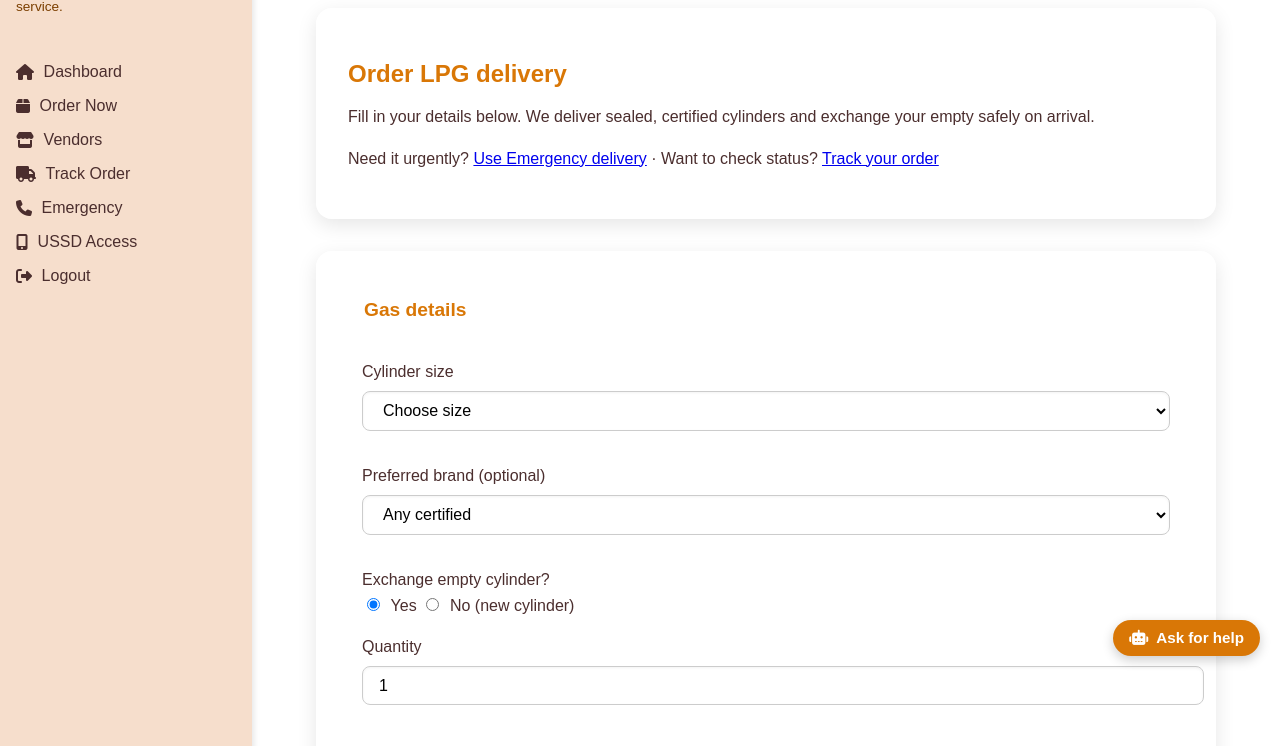
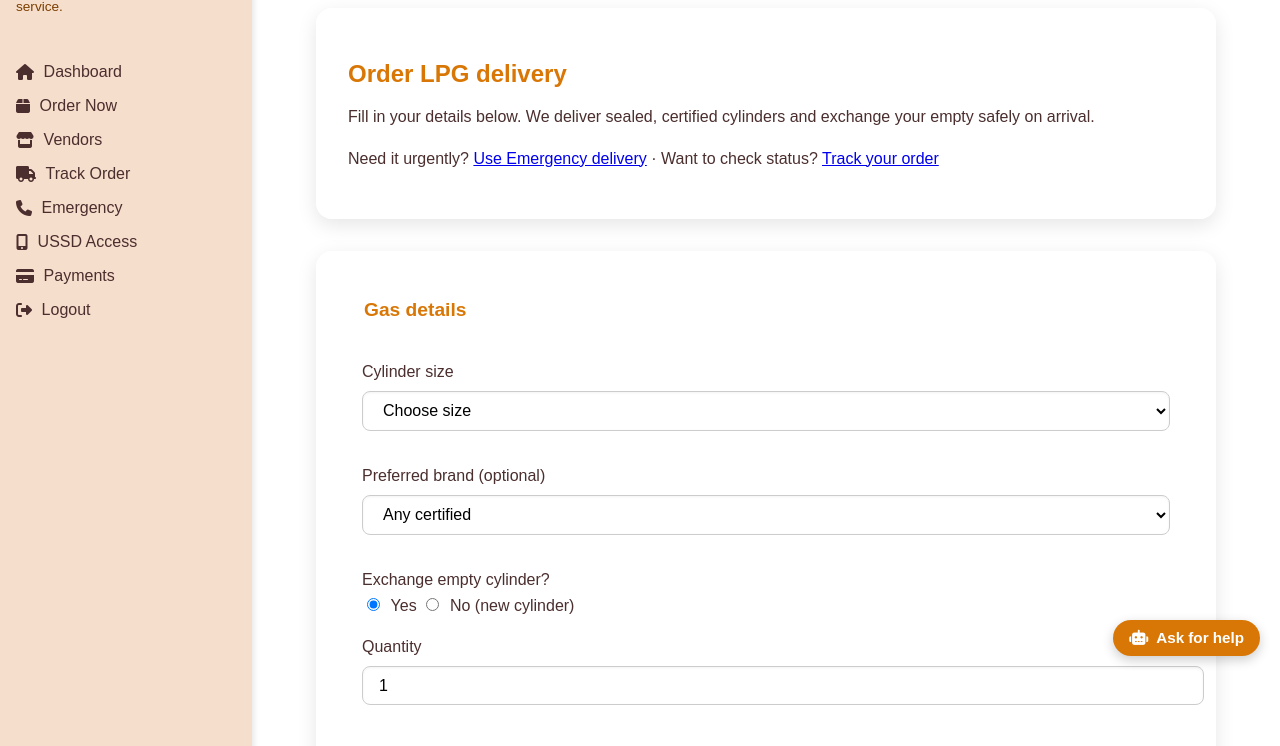
Before and after one commit to Flora72/GasGo, a Django app: page /orders/ in a window 1280 px wide. Shown: the part 124-870 px from the top of the page. Run offline with Django 5.2, Linux system fonts and the light colour scheme; the visitor is signed in with stand-in values (Sample User, id 1).

Commit message:
Inject block for inline styles and refine sidebar navigation for payment flow

```diff
--- a/templates/base.html
+++ b/templates/base.html
@@ -9,6 +9,8 @@
     <link rel="stylesheet" href="https://cdnjs.cloudflare.com/ajax/libs/font-awesome/6.5.0/css/all.min.css"/>
     <link rel="stylesheet" href="{% static 'css/dashboard.css' %}"/>
     {% block head %}{% endblock %}
+    {% block styles %}{% endblock %}
+
 </head>
 <body>
 <div class="dashboard">
@@ -28,6 +30,7 @@
             <a href="{% url 'track_order' %}"><i class="fas fa-truck"></i> Track Order</a>
             <a href="{% url 'emergency' %}"><i class="fas fa-phone"></i> Emergency</a>
             <a href="#"><i class="fas fa-mobile-alt"></i> USSD Access</a>
+            <a href="{%url 'payment'%}"><i class="fas fa-credit-card"></i> Payments</a>
             <a href="{% url 'logout' %}"><i class="fas fa-sign-out-alt"></i> Logout</a>
         </nav>
 
@@ -52,7 +55,7 @@
         </header>
 
         {% block content %}
-        <!-- Default content can go here if needed -->
+
         {% endblock %}
     </div>
 </div>
```
